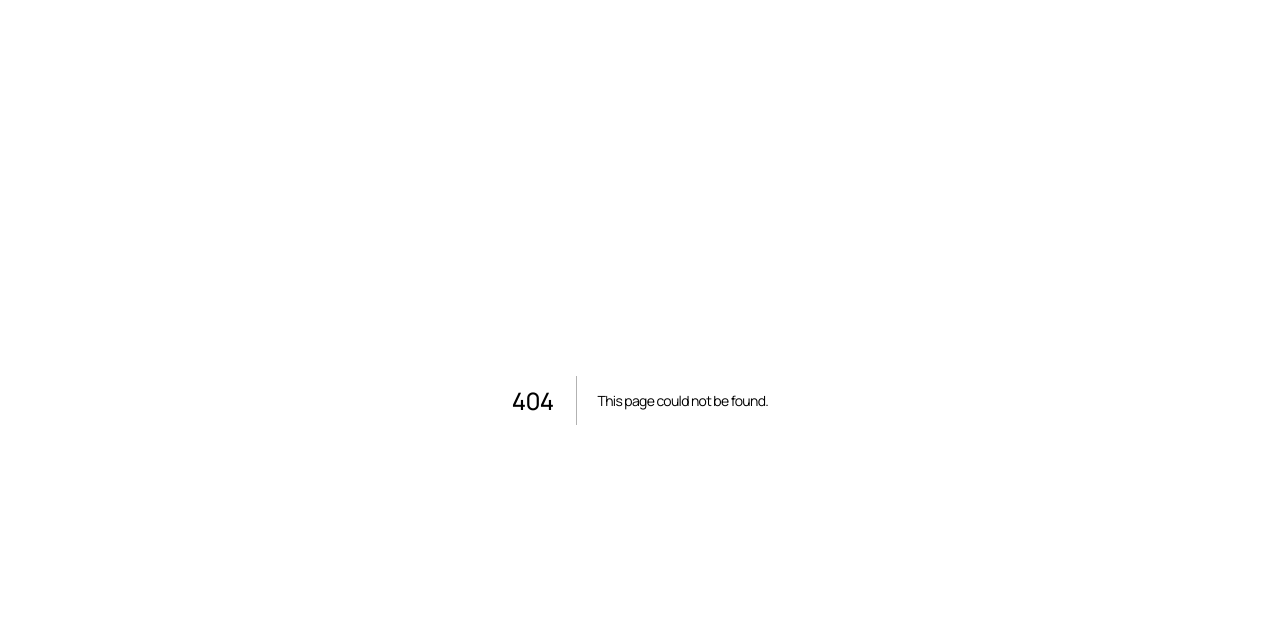
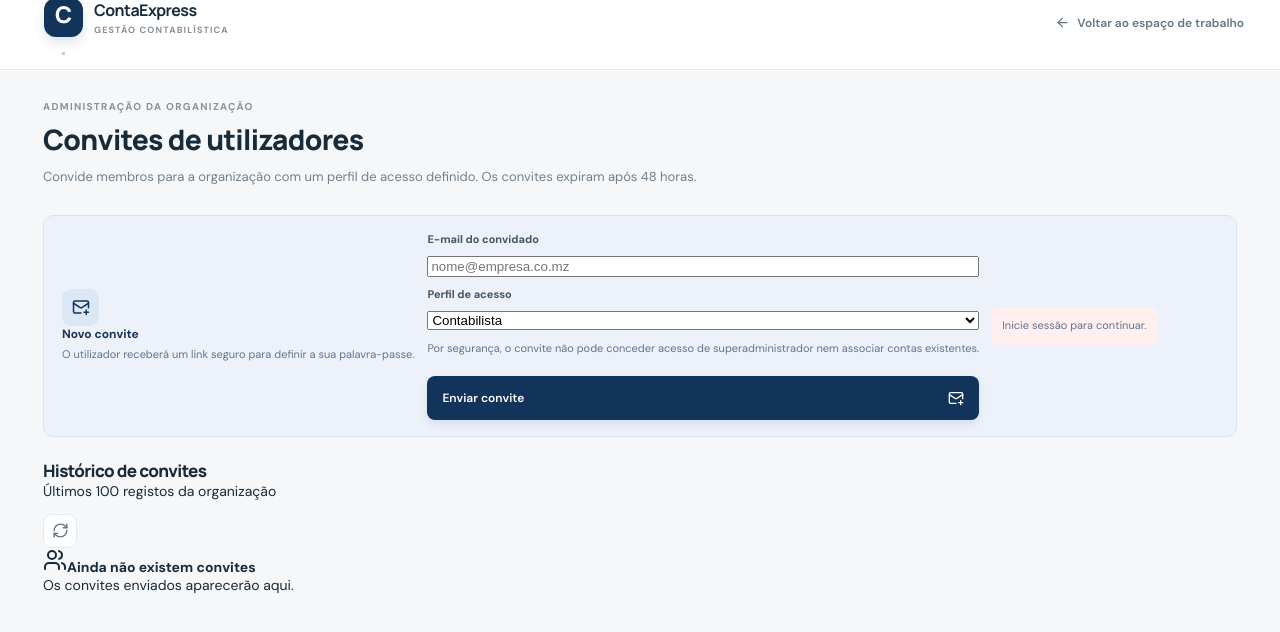
Before and after one commit to acjl-mz/contaexpress, a Next.js app: page /organizacao/convites in a window 1280 px wide. Before the commit this address had no page. Shown: the top 632 px of the page. Built offline with nearby package versions, Linux system fonts and the light colour scheme; no server answers.

Commit message:
feat: add organisation invitations management page

```diff
--- /dev/null
+++ b/app/organizacao/convites/page.tsx
@@ -0,0 +1,39 @@
+"use client";
+import { FormEvent, useEffect, useState } from "react";
+import Link from "next/link";
+import { ArrowLeft, Copy, MailPlus, RefreshCw, ShieldCheck, Users } from "lucide-react";
+
+type Invitation = { id:string; email:string; role:string; createdAt:string; expiresAt:string; acceptedAt:string|null; revokedAt:string|null };
+const roles = [
+  {value:"accountant",label:"Contabilista"},
+  {value:"tax_officer",label:"Técnico fiscal"},
+  {value:"payroll_officer",label:"Técnico de salários"},
+  {value:"finance_manager",label:"Gestor financeiro"},
+  {value:"client_director",label:"Direcção da empresa"},
+  {value:"auditor",label:"Auditor"},
+  {value:"client_manager",label:"Gestor da organização"},
+];
+const roleLabel=(role:string)=>roles.find(item=>item.value===role)?.label??role;
+export default function InvitationsPage(){
+ const [email,setEmail]=useState(""); const [role,setRole]=useState("accountant");
+ const [items,setItems]=useState<Invitation[]>([]); const [loading,setLoading]=useState(true);
+ const [sending,setSending]=useState(false); const [error,setError]=useState(""); const [notice,setNotice]=useState("");
+ async function load(){setLoading(true);setError("");try{const r=await fetch("/api/organisation-invitations");const d=await r.json();if(!r.ok)throw new Error(d.error??"Não foi possível carregar os convites.");setItems(d.invitations??[]);}catch(e){setError(e instanceof Error?e.message:"Erro ao carregar convites.");}finally{setLoading(false);}}
+ useEffect(()=>{void load();},[]);
+ async function submit(e:FormEvent<HTMLFormElement>){e.preventDefault();setSending(true);setError("");setNotice("");try{const r=await fetch("/api/organisation-invitations",{method:"POST",headers:{"content-type":"application/json"},body:JSON.stringify({email,role})});const d=await r.json();if(!r.ok)throw new Error(d.error??"Não foi possível enviar o convite.");setNotice(d.message??"Convite enviado.");setEmail("");await load();}catch(e){setError(e instanceof Error?e.message:"Erro ao enviar convite.");}finally{setSending(false);}}
+ return <main className="companies-shell">
+  <header className="topbar"><Link className="brand" href="/"><span className="brand-mark">C<span>.</span></span><span className="brand-copy"><strong>ContaExpress</strong><small>GESTÃO CONTABILÍSTICA</small></span></Link><Link className="security-back" href="/"><ArrowLeft size={15}/> Voltar ao espaço de trabalho</Link></header>
+  <section className="companies-content">
+   <p className="eyebrow">ADMINISTRAÇÃO DA ORGANIZAÇÃO</p><h1>Convites de utilizadores</h1><p className="auth-subtitle">Convide membros para a organização com um perfil de acesso definido. Os convites expiram após 48 horas.</p>
+   <div className="invitation-layout">
+    <section className="notice invitation-panel"><div className="invitation-panel-heading"><span className="notice-icon"><MailPlus size={18}/></span><div><strong>Novo convite</strong><p>O utilizador receberá um link seguro para definir a sua palavra-passe.</p></div></div>
+     <form className="auth-form" onSubmit={submit}><label htmlFor="invite-email">E-mail do convidado</label><input id="invite-email" type="email" autoComplete="email" required maxLength={254} value={email} onChange={e=>setEmail(e.target.value)} placeholder="nome@empresa.co.mz"/><label htmlFor="invite-role">Perfil de acesso</label><select id="invite-role" value={role} onChange={e=>setRole(e.target.value)}>{roles.map(item=><option key={item.value} value={item.value}>{item.label}</option>)}</select><p className="security-help">Por segurança, o convite não pode conceder acesso de superadministrador nem associar contas existentes.</p><button className="primary-button auth-submit" disabled={sending}>{sending?"A enviar…":"Enviar convite"} <MailPlus size={16}/></button></form>
+     {error&&<p className="form-error" role="alert">{error}</p>}{notice&&<p className="security-success" role="status"><ShieldCheck size={17}/>{notice}</p>}
+    </section>
+    <section className="invitation-list"><div className="invitation-list-heading"><div><h2>Histórico de convites</h2><p>Últimos 100 registos da organização</p></div><button className="icon-button" onClick={()=>void load()} aria-label="Actualizar convites"><RefreshCw size={17}/></button></div>
+     {loading?<p className="auth-subtitle">A carregar…</p>:items.length===0?<div className="invitation-empty"><Users size={24}/><strong>Ainda não existem convites</strong><p>Os convites enviados aparecerão aqui.</p></div>:<div className="invitation-table">{items.map(item=><article className="invitation-item" key={item.id}><div className="invitation-person"><span className="invitation-avatar">{item.email.slice(0,1).toUpperCase()}</span><div><strong>{item.email}</strong><small>{roleLabel(item.role)}</small></div></div><div className="invitation-status">{item.acceptedAt?<span className="status-chip accepted">Aceite</span>:item.revokedAt?<span className="status-chip revoked">Revogado</span>:new Date(item.expiresAt)<new Date()?<span className="status-chip revoked">Expirado</span>:<span className="status-chip pending">Pendente</span>}<small>Expira: {new Date(item.expiresAt).toLocaleString("pt-MZ")}</small></div></article>)}</div>}
+    </section>
+   </div>
+  </section>
+ </main>;
+}
```
